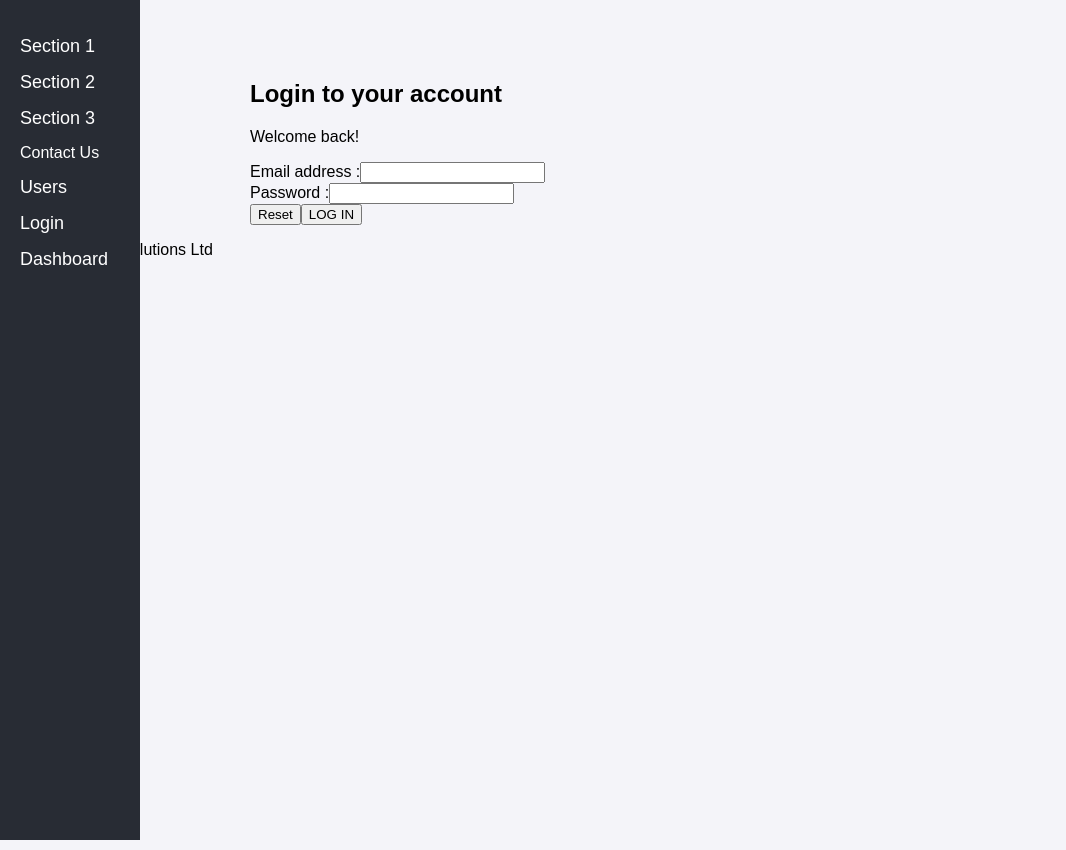
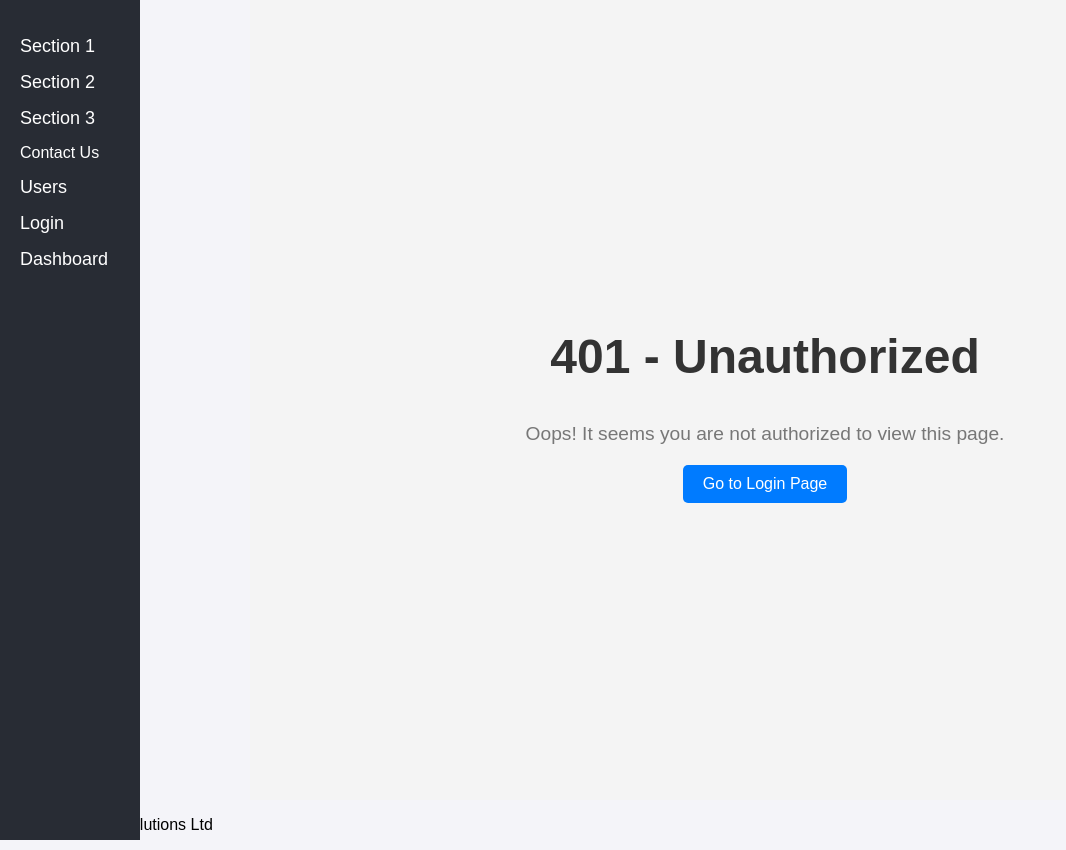
Before and after one commit to FrancisOwusu/ticket_frontend, a React (Create React App) app: page /unauthorized in a window 1280 px wide. Before the commit this address led to /login. Shown: the whole page, without its empty margins (0-1066 px from the left). Before the commit the page ends 800 px from the top, so only its background shows below. Built offline with nearby package versions, Linux system fonts and the light colour scheme.

Commit message:
code refactor to users.js

```diff
--- a/src/components/users/userList.js
+++ b/src/components/users/userList.js
@@ -1,17 +1,29 @@
 import React, { useEffect, useState } from "react";
 import UserService from "../../services/userService";
 import UserForm from "./userForm";
+import { useNavigate } from "react-router-dom";
 const UserList = () => {
   const [users, setUsers] = useState([]);
-  const [editingUser, setEditingUser] = useState(null);
-
+  const [editingUser, setEditingUser] = useState({});
+  const navigate = useNavigate();
   const fetchUsers = async () => {
-    const response = await UserService.getUsers();
-    setUsers(response.data);
+    try {
+      const response = await UserService.getUsers();
+      setUsers(response.data);
+    } catch (error) {
+      if (error.response && error.response.status === 401) {
+        // Navigate to the 401 Unauthorized page
+        navigate("/unauthorized");
+      } else {
+        console.log("Error:", error.message);
+      }
+    }
   };
 
   const handleEdit = (user) => {
+    console.log(user);
     setEditingUser(user);
+    console.log(editingUser);
   };
 
   const handleDelete = async (userId) => {
--- /dev/null
+++ b/src/error/401.js
@@ -0,0 +1,54 @@
+import React from 'react';
+import { useNavigate } from 'react-router-dom';
+
+const Error401 = () => {
+  const navigate = useNavigate();
+
+  const handleLoginRedirect = () => {
+    // Redirect to the login page
+    navigate('/login');
+  };
+
+  return (
+    <div style={styles.container}>
+      <h1 style={styles.header}>401 - Unauthorized</h1>
+      <p style={styles.message}>
+        Oops! It seems you are not authorized to view this page.
+      </p>
+      <button style={styles.button} onClick={handleLoginRedirect}>
+        Go to Login Page
+      </button>
+    </div>
+  );
+};
+
+const styles = {
+  container: {
+    display: 'flex',
+    flexDirection: 'column',
+    justifyContent: 'center',
+    alignItems: 'center',
+    height: '100vh',
+    backgroundColor: '#f4f4f4',
+  },
+  header: {
+    fontSize: '3rem',
+    color: '#333',
+  },
+  message: {
+    fontSize: '1.2rem',
+    color: '#777',
+    marginBottom: '20px',
+  },
+  button: {
+    padding: '10px 20px',
+    fontSize: '1rem',
+    color: '#fff',
+    backgroundColor: '#007bff',
+    border: 'none',
+    borderRadius: '5px',
+    cursor: 'pointer',
+  },
+};
+
+export default Error401;
--- a/src/pages/Dashboard.js
+++ b/src/pages/Dashboard.js
@@ -35,10 +35,15 @@ const Dashboard = () => {
           "http://localhost:4000/dashboard",
           "GET"
         );
-        // await axios.get("http://localhost:4000/dashboard");
+
         setData(response.data);
-      } catch (error) {
-        console.error("Error fetching dashboard data:", error);
+      }  catch (error) {
+        if (error.response && error.response.status === 401) {
+          // Navigate to the 401 Unauthorized page
+          navigate("/unauthorized");
+        } else {
+          console.log("Error:", error.message);
+        }
       }
     };
 
--- a/src/routes.js
+++ b/src/routes.js
@@ -10,6 +10,7 @@ import NotFoundPage from "./pages/NotFoundPage";
 import Contact from "./pages/Contact";
 import ProtectedRoute from "./services/ProtectedRoute";
 import Users from "./pages/Users";
+import Error401 from "./error/401";
 const AppRoutes = () => {
   return (
     <Routes>
@@ -54,6 +55,7 @@ const AppRoutes = () => {
       <Route path="/contact" element={<Contact />} /> */}
       {/* Catch-all for 404 */}
       <Route path="*" element={<Navigate to="/login" replace />} />
+      <Route path="/unauthorized" element={<Error401 />} />
       {/* <Route path="*" element={<NotFoundPage />} /> */}
     </Routes>
   );
```
Also changed, not shown: src/pages/user/UserDelete.jsx (added, +25 -0 lines), src/pages/user/UserUpdate.jsx (added, +52 -0 lines).
